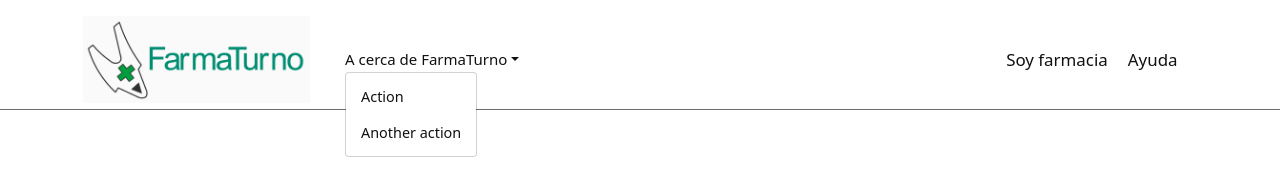
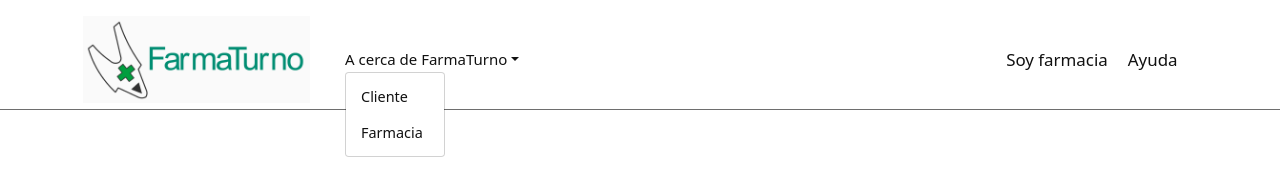
Before and after one commit to No-Country/c11-02-m-mern-farmaturno, a React (Vite) app in the folder client/: page / in a window 1280 px wide. Both pictures are taken after a click on the button "A cerca de FarmaTurno". Shown: the top 194 px of the page. Built offline with nearby package versions, Linux system fonts and the light colour scheme.

Commit message:
correcion titulos subcategorias

```diff
--- a/client/src/components/NavBar/NavBar.jsx
+++ b/client/src/components/NavBar/NavBar.jsx
@@ -14,9 +14,6 @@ const NavBar = () => {
     <>
       <Navbar
         expand="md"
-        // fixed="top"
-        // className={colorNav ? "navbar navbar-bg" : "navbar"}
-        // bg='danger'
         className="navbar mt-3 "
       >
         <Container>
@@ -40,10 +37,10 @@ const NavBar = () => {
               className="txCategory1 mx-2"
             >
               <NavDropdown.Item href="#action/3.1" className="txSubcategory">
-                <p className="txSubcategory m-2">Action</p>
+                <p className="txSubcategory m-2">Cliente</p>
               </NavDropdown.Item>
               <NavDropdown.Item href="#action/3.2" className="txSubcategory">
-                <p className="txSubcategory m-2">Another action</p>
+                <p className="txSubcategory m-2">Farmacia</p>
               </NavDropdown.Item>
             </NavDropdown>
             <Nav className="me-auto"></Nav>
```
Also changed, not shown: 1 other file (tests, documents, lock files or other folders).
